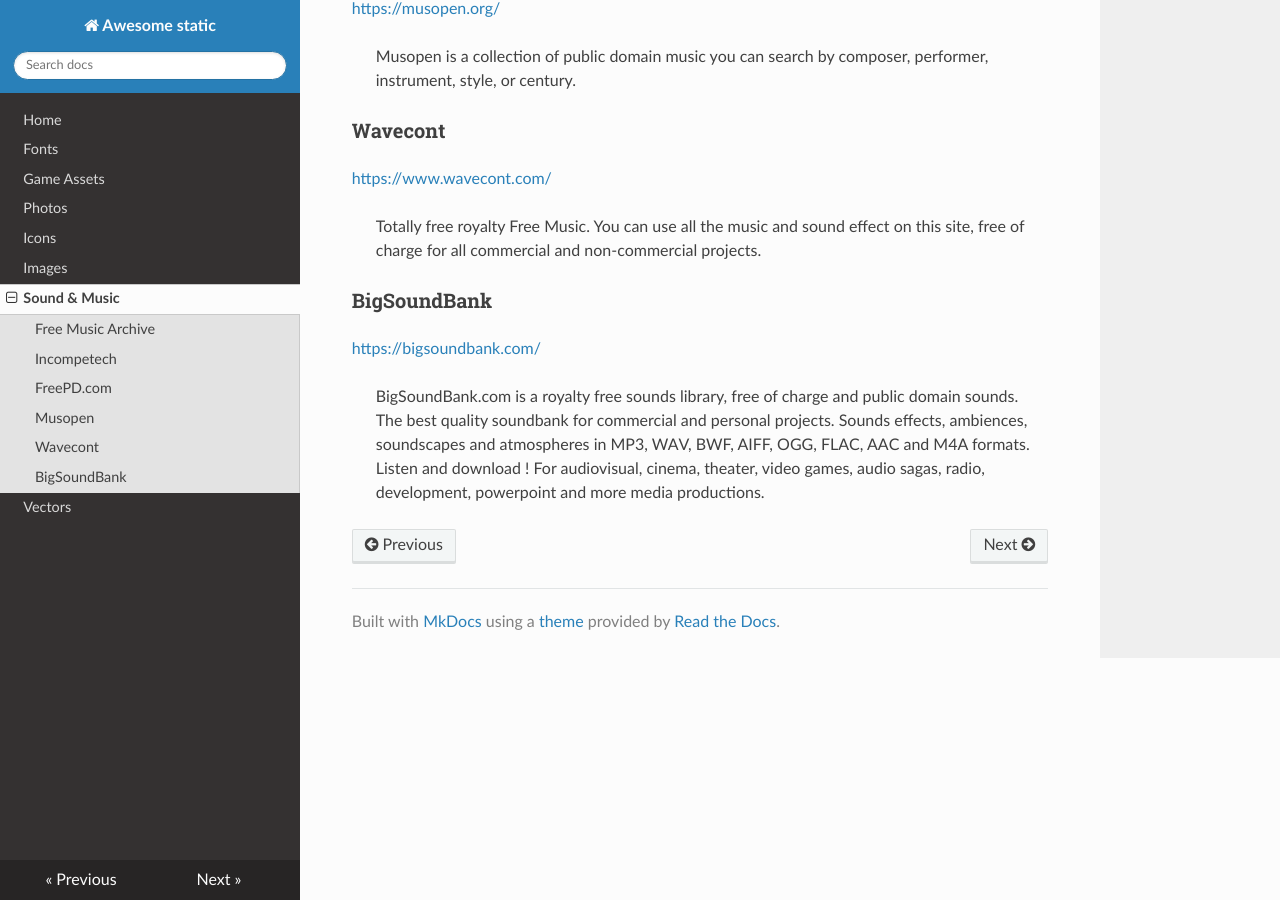
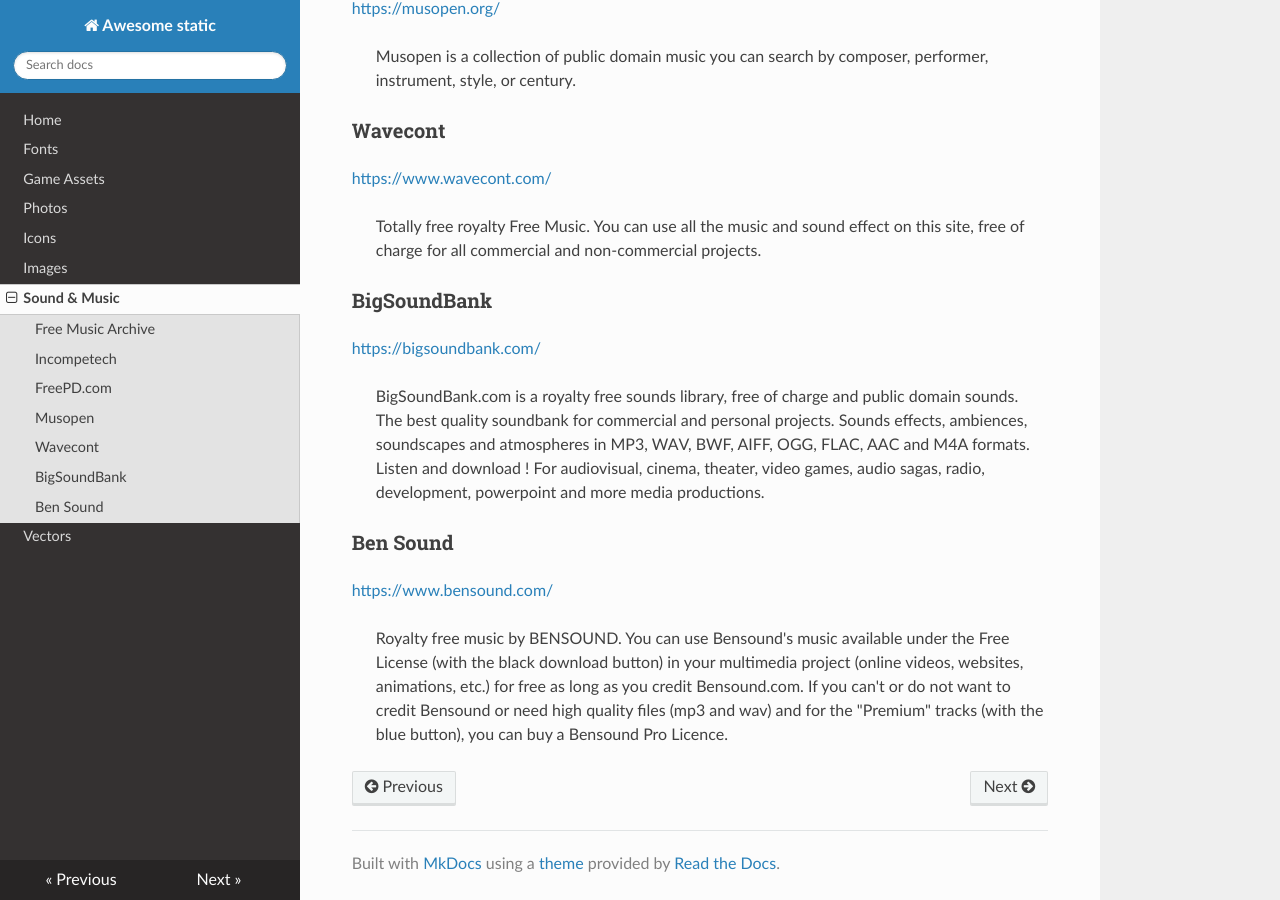
Before and after one commit to euribates/awesome-static, an MkDocs documentation site: the page built from docs/music.md, in a window 1280 px wide and 900 px high, scrolled down 814 px. Built offline with MkDocs 1.6.1, drawn with Linux system fonts in a browser that asks for light colours; nearby versions of some CDN libraries.

Commit message:
Add Bensound to music category

```diff
--- a/docs/music.md
+++ b/docs/music.md
@@ -25,20 +25,34 @@
 ### Musopen
 <https://musopen.org/>
 
-> Musopen is a collection of public domain music you can search by composer, performer, instrument,
-> style, or century.
+> Musopen is a collection of public domain music you can search by
+> composer, performer, instrument, style, or century.
 
 ### Wavecont
 <https://www.wavecont.com/>
 
-> Totally free royalty Free Music. You can use all the music and sound effect on this site, free of
-> charge for all commercial and non-commercial projects.
+> Totally free royalty Free Music. You can use all the music and sound
+> effect on this site, free of charge for all commercial and
+> non-commercial projects.
 
 ### BigSoundBank
 <https://bigsoundbank.com/>
 
-> BigSoundBank.com is a royalty free sounds library, free of charge and public domain sounds. The
-> best quality soundbank for commercial and personal projects. Sounds effects, ambiences,
-> soundscapes and atmospheres in MP3, WAV, BWF, AIFF, OGG, FLAC, AAC and M4A formats. Listen and
-> download ! For audiovisual, cinema, theater, video games, audio sagas, radio, development,
-> powerpoint and more media productions.
+> BigSoundBank.com is a royalty free sounds library, free of charge and
+> public domain sounds. The best quality soundbank for commercial and
+> personal projects. Sounds effects, ambiences, soundscapes and
+> atmospheres in MP3, WAV, BWF, AIFF, OGG, FLAC, AAC and M4A formats.
+> Listen and download ! For audiovisual, cinema, theater, video games,
+> audio sagas, radio, development, powerpoint and more media
+> productions.
+
+### Ben Sound
+<https://www.bensound.com/>
+
+> Royalty free music by BENSOUND. You can use Bensound's music available
+> under the Free License (with the black download button) in your
+> multimedia project (online videos, websites, animations, etc.) for
+> free as long as you credit Bensound.com. If you can't or do not want
+> to credit Bensound or need high quality files (mp3 and wav) and for
+> the "Premium" tracks (with the blue button), you can buy a Bensound
+> Pro Licence.
```
